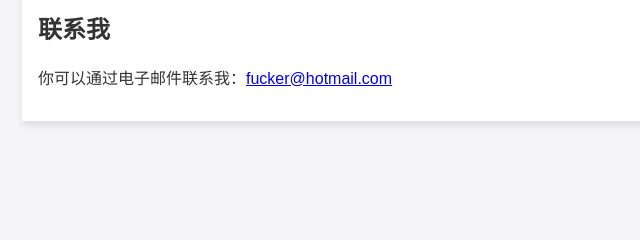
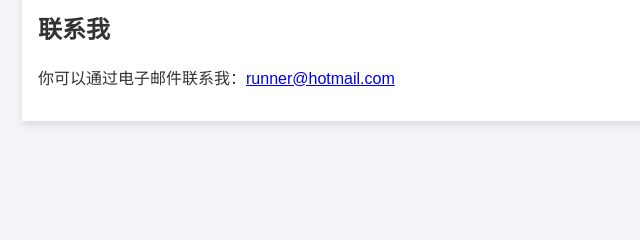
Before and after one commit to Wiseowl25/test, a plain HTML site: page index.html in a window 1280 px wide. Shown: the part 297-537 px from the top of the page, 102-742 px from the left. Drawn offline with Linux system fonts and the light colour scheme.

Commit message:
Update index.html

```diff
--- a/index.html
+++ b/index.html
@@ -56,7 +56,7 @@
     <p>I have a passion for excellence and problem-solving, and I am proud to have achieved the title of <span class="achievement">King of AFK</span>.</p>
 
     <h2>联系我</h2>
-    <p>你可以通过电子邮件联系我：<a href="mailto:fucker@hotmail.com">fucker@hotmail.com</a></p>
+    <p>你可以通过电子邮件联系我：<a href="mailto:runner@hotmail.com">runner@hotmail.com</a></p>
 </section>
 
 <footer>
```
